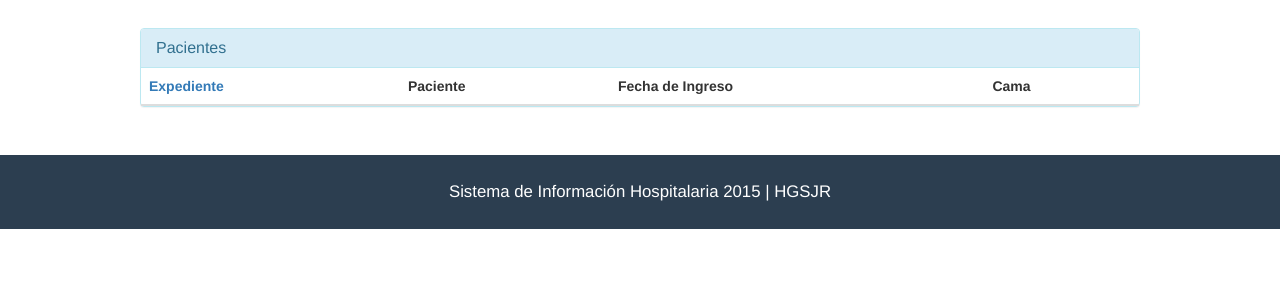
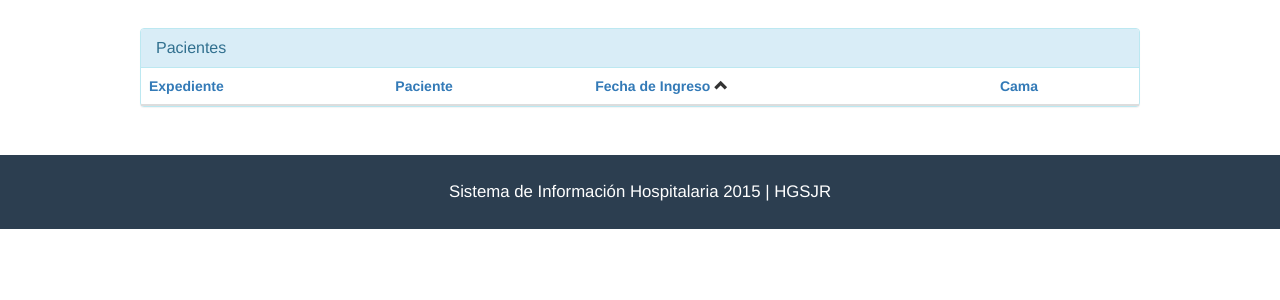
Before and after one commit to fredydeltoro/Tsocial, a Django app: page / in a window 1280 px wide. Shown: the part 89-389 px from the top of the page. Run offline with Django 3.2, Linux system fonts and the light colour scheme; data comes from the database, SQL or seed files in the repository; lists and menus that the app fills with data are empty; some libraries are stand-ins or nearby versions.

Commit message:
metodo de ordenamiento para la tabla

```diff
--- a/control/static/js/controllers/pacientsController.js
+++ b/control/static/js/controllers/pacientsController.js
@@ -1,5 +1,8 @@
 
 app_pacientes.controller('pacientsController',['$scope', 'pacients', function ($scope, pacients) {
+  $scope.sortType     = 'fecha_internado'; // set the default sort type
+  $scope.sortReverse  = true;  // set the default sort order
+  $scope.searchFish   = '';
   pacients.success(function (data) {
     $scope.pacients = data
   })
--- a/control/templates/pacientes.html
+++ b/control/templates/pacientes.html
@@ -13,21 +13,29 @@
                     <thead>
                         <tr>
                             <th>
-                                <a class="btn-expediente" href="#">Expediente</a>
+                                <a href="#" ng-click="sortType = 'expediente'; sortReverse = !sortReverse">Expediente</a>
+                                <span ng-show="sortType == 'expediente' && !sortReverse" class="glyphicon glyphicon-chevron-down"></span>
+                                <span ng-show="sortType == 'expediente' && sortReverse" class="glyphicon glyphicon-chevron-up"></span>
                             </th>
                             <th>
-                                Paciente
+                              <a href="#" ng-click="sortType = 'nombre'; sortReverse = !sortReverse">Paciente</a>
+                              <span ng-show="sortType == 'nombre' && !sortReverse" class="glyphicon glyphicon-chevron-down"></span>
+                              <span ng-show="sortType == 'nombre' && sortReverse" class="glyphicon glyphicon-chevron-up"></span>
                             </th>
                             <th>
-                                Fecha de Ingreso
+                              <a href="#" ng-click="sortType = 'fecha_internado'; sortReverse = !sortReverse">Fecha de Ingreso</a>
+                              <span ng-show="sortType == 'fecha_internado' && !sortReverse" class="glyphicon glyphicon-chevron-down"></span>
+                              <span ng-show="sortType == 'fecha_internado' && sortReverse" class="glyphicon glyphicon-chevron-up"></span>
                             </th>
                             <th>
-                                Cama
+                              <a href="#" ng-click="sortType = 'cama'; sortReverse = !sortReverse">Cama</a>
+                              <span ng-show="sortType == 'cama' && !sortReverse" class="glyphicon glyphicon-chevron-down"></span>
+                              <span ng-show="sortType == 'cama' && sortReverse" class="glyphicon glyphicon-chevron-up"></span>
                             </th>
                         </tr>
                     </thead>
                     <tbody>
-                        <tr ng-repeat='pacient in pacients'>
+                        <tr ng-repeat='pacient in pacients | orderBy:sortType:sortReverse'>
                             <td>
                                 {{pacient.expediente}}
                             </td>
@@ -35,7 +43,7 @@
                                 {{pacient.nombre}} {{pacient.apaterno}}
                             </td>
                             <td>
-                                {{pacient.fecha_internado}}
+                                {{pacient.fecha_internado | date}}
                             </td>
                             <td>
                                 {{pacient.cama}}
--- a/control/views.py
+++ b/control/views.py
@@ -5,20 +5,7 @@ from .models import Paciente, Info_Clinica
 from .forms import PacienteForm, DatosPacienteForm, DomicilioPacienteForm, Info_ClinicaForm
 
 def pacientes(request):
-    def date_handler(obj):
-        return obj.isoformat() if hasattr(obj, 'isoformat') else obj
-
-    pacient_list = Info_Clinica.objects.all().values('paciente__expediente','paciente__nombre', 'paciente__apaterno', 'fecha_internado', 'cama')
-    data =  json.dumps(list(pacient_list), default=date_handler)
-    paginator = Paginator(pacient_list, 15)
-    page = request.GET.get('page')
-    try:
-        pacients = paginator.page(page)
-    except PageNotAnInteger:
-        pacients = paginator.page(1)
-    except EmptyPage:
-        pacients = paginator.page(paginator.num_pages)
-    return render(request,'pacientes.html', locals())
+    return render(request,'pacientes.html')
 
 def add_paciente(request):
     if request.method ==  'POST':
```
